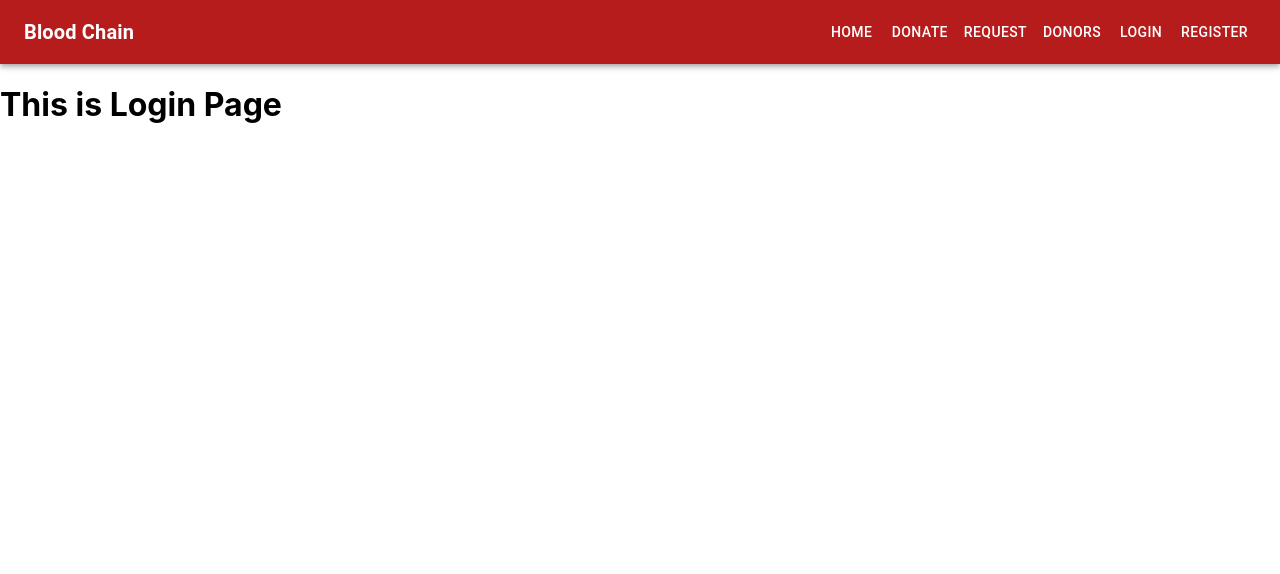
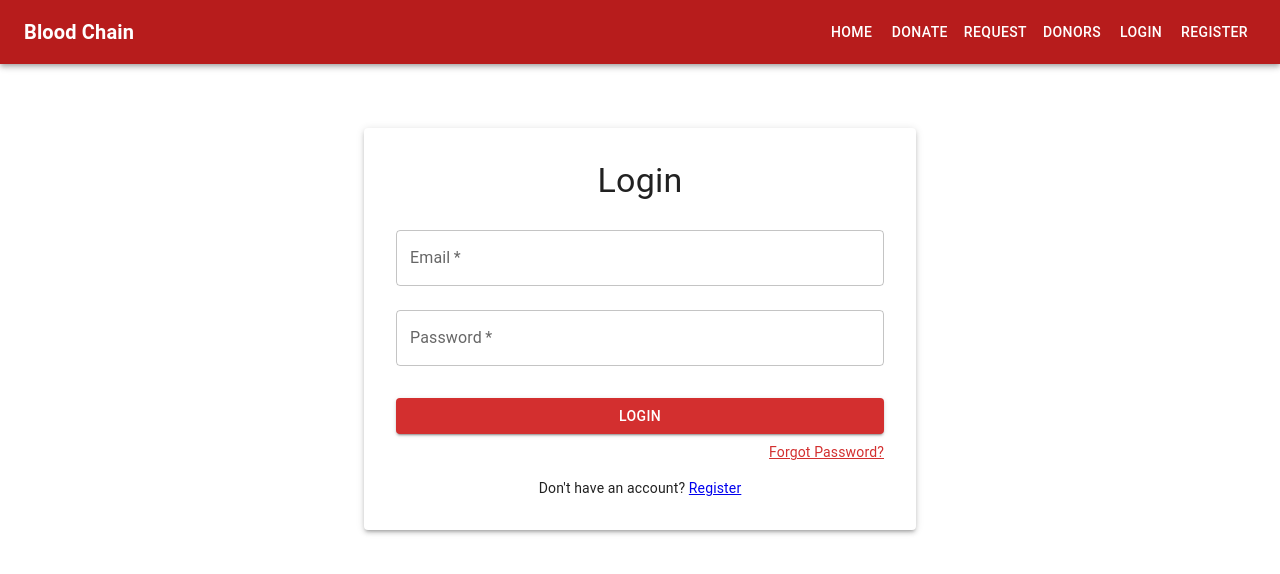
Before and after one commit to Zumaina/bloodchain, a React (Create React App) app in the folder frontend/: page /login in a window 1280 px wide. Shown: the top 574 px of the page. Built offline with nearby package versions, Linux system fonts and the light colour scheme.

Commit message:
basic login

```diff
--- a/frontend/src/pages/LoginPage.js
+++ b/frontend/src/pages/LoginPage.js
@@ -1,11 +1,143 @@
+import React, { useState } from "react";
+import {
+  Container,
+  Typography,
+  TextField,
+  Button,
+  Paper,
+  Box,
+  Snackbar,
+  Alert,
+} from "@mui/material";
+import { useNavigate, Link } from "react-router-dom";
+
 const LoginPage = () => {
-    return (
-        <div>
-            <h1>
-                This is Login Page
-            </h1>
-        </div>
-     );
-}
+  const [email, setEmail] = useState("");
+  const [password, setPassword] = useState("");
+  const [showForgotPassword, setShowForgotPassword] = useState(false);
+
+  const [snackbarOpen, setSnackbarOpen] = useState(false);
+  const [snackbarMessage, setSnackbarMessage] = useState("");
+  const [snackbarSeverity, setSnackbarSeverity] = useState("success");
+
+  const navigate = useNavigate();
+
+  const handleLogin = (e) => {
+    e.preventDefault();
+
+    if (!email.trim() || !password.trim()) {
+      setSnackbarMessage("❌ Please enter both email and password");
+      setSnackbarSeverity("error");
+      setSnackbarOpen(true);
+      return;
+    }
+
+    setSnackbarMessage("✅ Login successful!");
+    setSnackbarSeverity("success");
+    setSnackbarOpen(true);
+
+    setTimeout(() => {
+      navigate("/");
+    }, 2000);
+  };
+
+  // ✅ Forgot Password Page as inline component
+  const ForgotPasswordPage = () => (
+    <div>
+      <Typography variant="h5" align="center" gutterBottom>
+        Forgot Password
+      </Typography>
+      <Typography variant="body1" align="center" sx={{ mb: 2 }}>
+        This is forgot password page
+      </Typography>
+      <Button
+        variant="contained"
+        color="error"
+        fullWidth
+        onClick={() => setShowForgotPassword(false)}
+      >
+        Back to Login
+      </Button>
+    </div>
+  );
+
+  return (
+    <Container maxWidth="sm">
+      <Paper elevation={3} sx={{ padding: 4, marginTop: 8 }}>
+        {!showForgotPassword ? (
+          <>
+            <Typography variant="h4" align="center" gutterBottom>
+              Login
+            </Typography>
+
+            <Box component="form" onSubmit={handleLogin}>
+              <TextField
+                fullWidth
+                label="Email"
+                type="email"
+                margin="normal"
+                required
+                value={email}
+                onChange={(e) => setEmail(e.target.value)}
+              />
+              <TextField
+                fullWidth
+                label="Password"
+                type="password"
+                margin="normal"
+                required
+                value={password}
+                onChange={(e) => setPassword(e.target.value)}
+              />
+
+              <Button
+                type="submit"
+                fullWidth
+                variant="contained"
+                color="error"
+                sx={{ marginTop: 3 }}
+              >
+                Login
+              </Button>
+
+              <Typography variant="body2" align="right" sx={{ marginTop: 1 }}>
+                <span
+                  style={{ textDecoration: "underline", cursor: "pointer", color: "#d32f2f" }}
+                  onClick={() => setShowForgotPassword(true)}
+                >
+                  Forgot Password?
+                </span>
+              </Typography>
+
+              <Typography variant="body2" align="center" sx={{ marginTop: 2 }}>
+                Don't have an account?{" "}
+                <a href="/register" style={{ textDecoration: "underline" }}>
+                  Register
+                </a>
+              </Typography>
+            </Box>
+          </>
+        ) : (
+          <ForgotPasswordPage />
+        )}
+      </Paper>
+
+      <Snackbar
+        open={snackbarOpen}
+        autoHideDuration={2500}
+        onClose={() => setSnackbarOpen(false)}
+        anchorOrigin={{ vertical: "top", horizontal: "center" }}
+      >
+        <Alert
+          severity={snackbarSeverity}
+          variant="filled"
+          onClose={() => setSnackbarOpen(false)}
+        >
+          {snackbarMessage}
+        </Alert>
+      </Snackbar>
+    </Container>
+  );
+};
 
 export default LoginPage;
```
Also changed, not shown: frontend/src/pages/ForgotPasswordPage.js (added).
